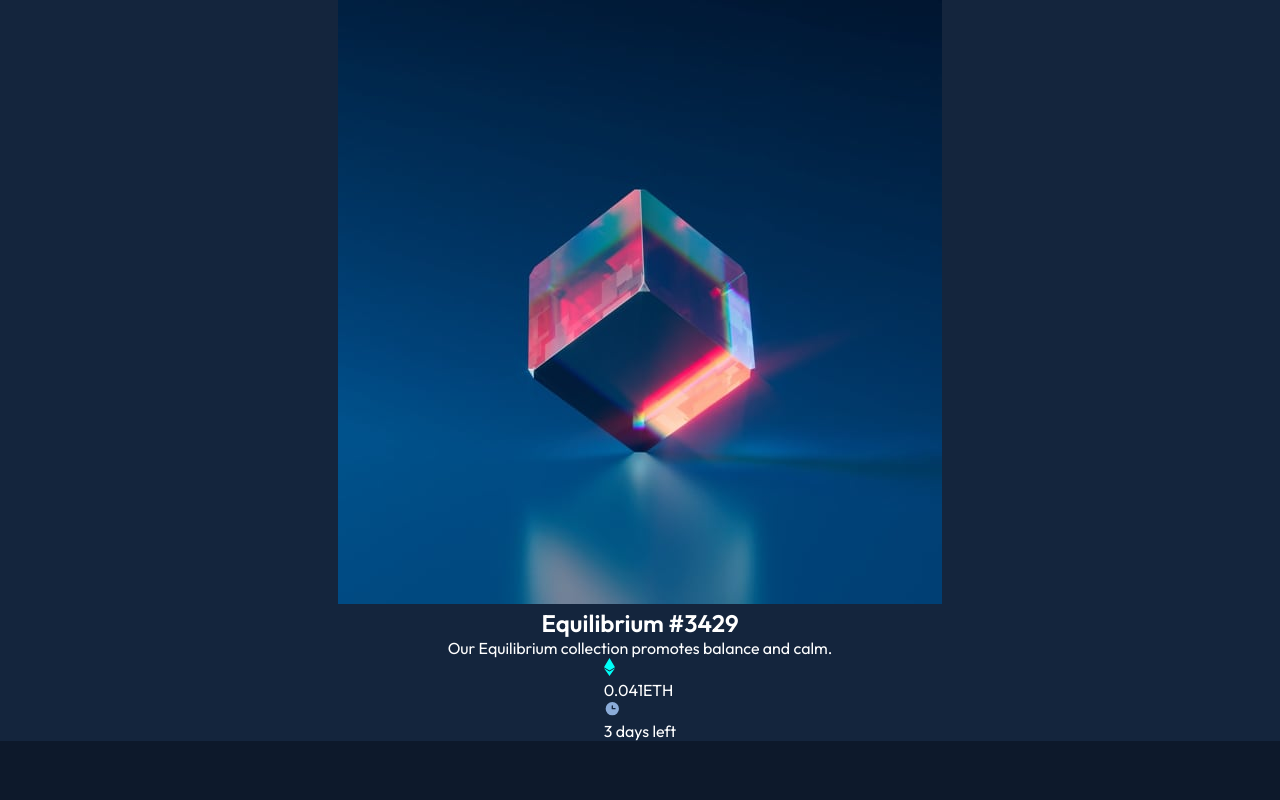
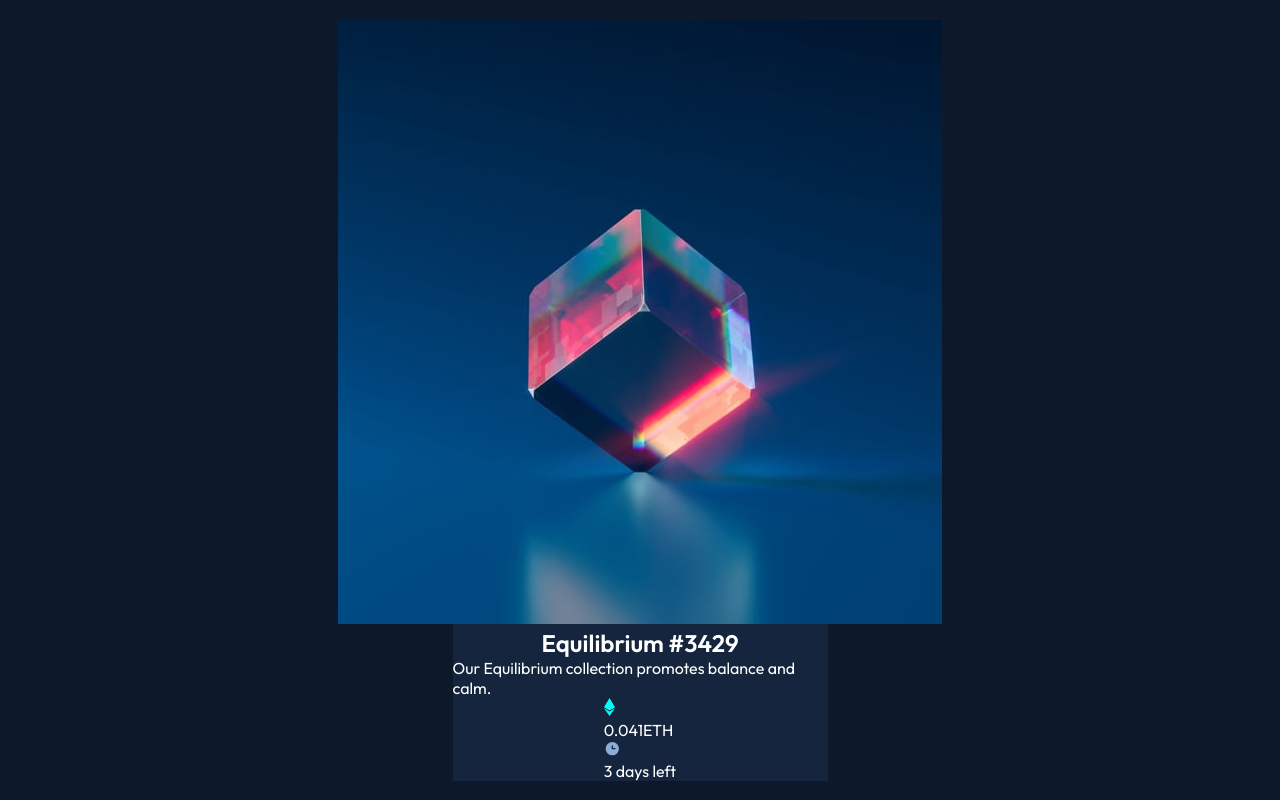
Before and after one commit to Bugzie32/NFT-preview-card-component, a plain HTML site: page index.html in a window 1280 px wide. Drawn offline with Linux system fonts and the light colour scheme.

Commit message:
Update Styles.css

```diff
--- a/Styles.css
+++ b/Styles.css
@@ -11,6 +11,9 @@ body {
 	font-family: "Outfit", sans-serif;
 	background-color: #0d192b;
 	color: white;
+	display: flex;
+	justify-content: center;
+	align-items: center;
 }
 
 section {
@@ -19,4 +22,5 @@ section {
 	align-items: center;
 	justify-content: center;
 	background-color: hsl(216, 50%, 16%);
+	max-width: 375px;
 }
```
